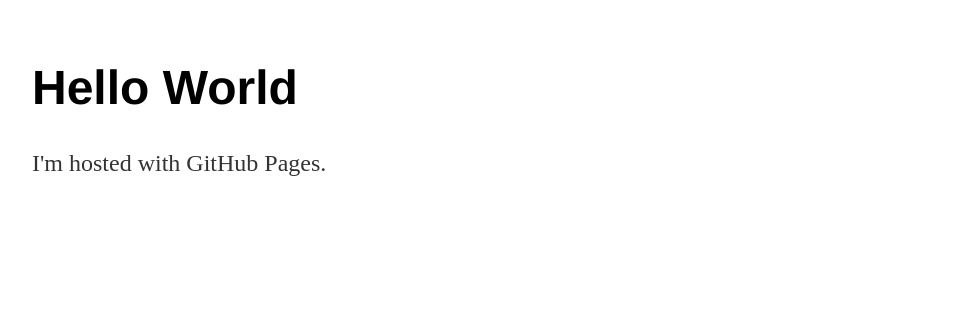
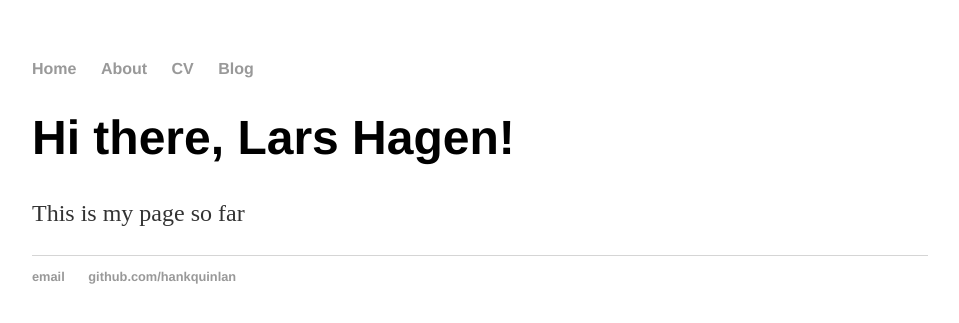
Before and after one commit to larshagencpp/larshagencpp.github.io, a Jekyll site: the page built from index.html, in a window 1280 px wide. Shown: the top 323 px of the page, without its empty margins (160-1119 px from the left). Built offline with Jekyll 4.4.1, drawn with Linux system fonts in a browser that asks for light colours.

Commit message:
use default layout for index.html

```diff
--- a/index.html
+++ b/index.html
@@ -1,12 +1,8 @@
-<!DOCTYPE html>
-<html>
-  <head>
-		<title>Lavrans</title>
-		<!-- link to main stylesheet -->
-		<link rel="stylesheet" type="text/css" href="/css/main.css">
-	</head>
-<body>
-<h1>Hello World</h1>
-<p>I'm hosted with GitHub Pages.</p>
-</body>
-</html>
+---
+layout: default
+title: lavrans on c++
+---
+<div class="blurb">
+	<h1>Hi there, Lars Hagen!</h1>
+	<p>This is my page so far</p>
+</div>
```
